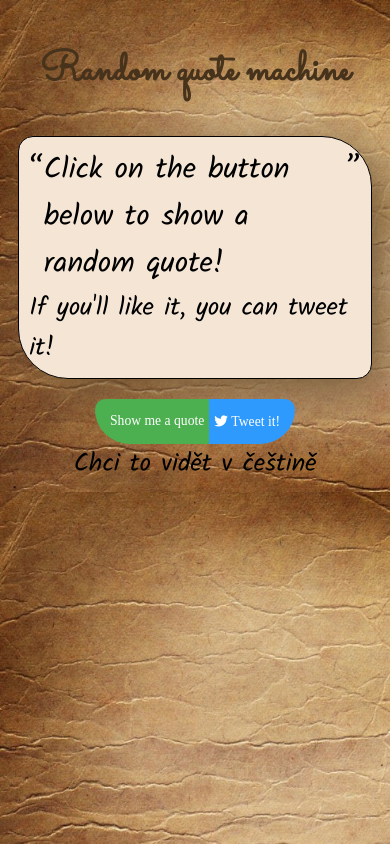
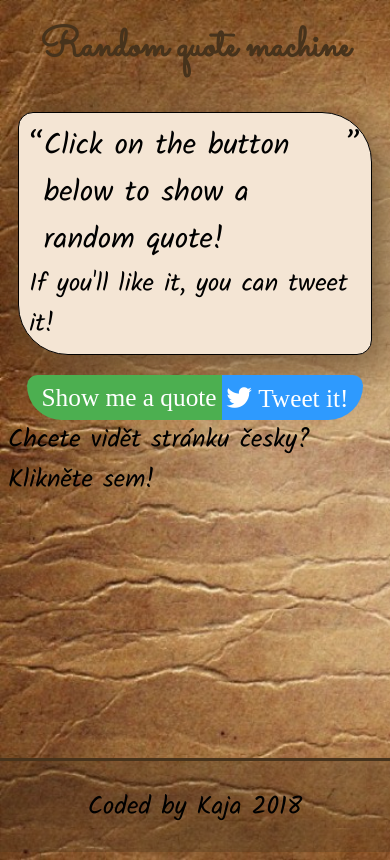
Before and after one commit to BcKarolinaSeidlova/RQM, a plain HTML site: page index.html in a window 390 px wide. Drawn offline with Linux system fonts and the light colour scheme.

Commit message:
Add footer and edit css for responsive

```diff
--- a/css/main.css
+++ b/css/main.css
@@ -1,6 +1,7 @@
 body {
 	background-image: url("../img/pozadi-mobil.jpg");
 	background-size: cover;
+	min-height: 100vh;
 
 }
 
@@ -8,6 +9,10 @@ body {
 	display: flex;
 	flex-direction: column;
 	align-items: center;
+}
+
+.container > footer {
+	align-items: flex-end;
 }
 
 .box {
@@ -27,6 +32,9 @@ body {
 	align-items: flex-end;
 }
 
+h1 {
+	margin-top: 3vh;
+}
 
 .heading {
 	font-family: 'Sacramento', cursive;
@@ -91,10 +99,33 @@ body {
 	box-shadow: 5px 5px 12px #0B4C5F;
 }
 
-a {
+.question {
 	text-decoration: none;
 	color: black;
-	font-size: 3vh;
+	font-size: 3vw;
 	font-family: 'Kalam', cursive;
 
 }
+
+
+.footer {
+	margin-top: auto;
+	width: 100vw;
+	display: flex;
+	justify-content: center;
+	font-family: 'Kalam', cursive;
+	font-size: 3vw;
+	border-top: 3px solid #47331c;
+	background: rgba(71, 51, 28, 0.3);
+}
+
+.footer > p> a {
+	text-decoration: none;
+	color: black;
+}
+
+.footer > p > a:hover {
+	text-decoration: underline;
+	color: white;
+	cursor: pointer;
+}
--- a/css/resp.css
+++ b/css/resp.css
@@ -1,5 +1,7 @@
 @media screen and (max-width: 550px ) {
-
+h1 {
+	margin-top: 10px;
+}
 .heading {
 	font-size: 7vw;
 }
@@ -8,14 +10,13 @@
 	font-size: 3.5vh;
 }
 
-.author {
+.author, .btn, .question, .footer {
 	font-size: 3vh;
 }
 
-
 }
 
-@media screen and (min-width: 800px ) {
+@media screen and (min-width: 900px ) {
 
 
 	.box {
@@ -28,7 +29,7 @@
 	}
 
 	.quote {
-		font-size: 3vw;
+		font-size: 2.5vw;
 	}
 
 	.author {
@@ -37,10 +38,10 @@
 
 	.btn {
 	min-height: 50px;
-	font-size: 24px;
+	font-size: 1.5vw;
 	}
 
-	a {
-		font-size: 30px;
+	.question, .footer {
+		font-size: 2vw;
 	}
 }
--- a/index.html
+++ b/index.html
@@ -31,7 +31,10 @@
 
 	</section>
 
-	<a href="index-cs.html">Chci to vidět v češtině</a>
+	<a href="index-cs.html" class="question">Chcete vidět stránku česky? Klikněte sem!</a>
+	<footer class="footer">
+		<p> Coded by <a href="https://bckarolinaseidlova.github.io/portfolio/">Kaja</a> 2018</p>
+	</footer>
 <script src="js/app.js"></script>
 
 </body>
```
Also changed, not shown: index-cs.html (+5 -1 lines).
